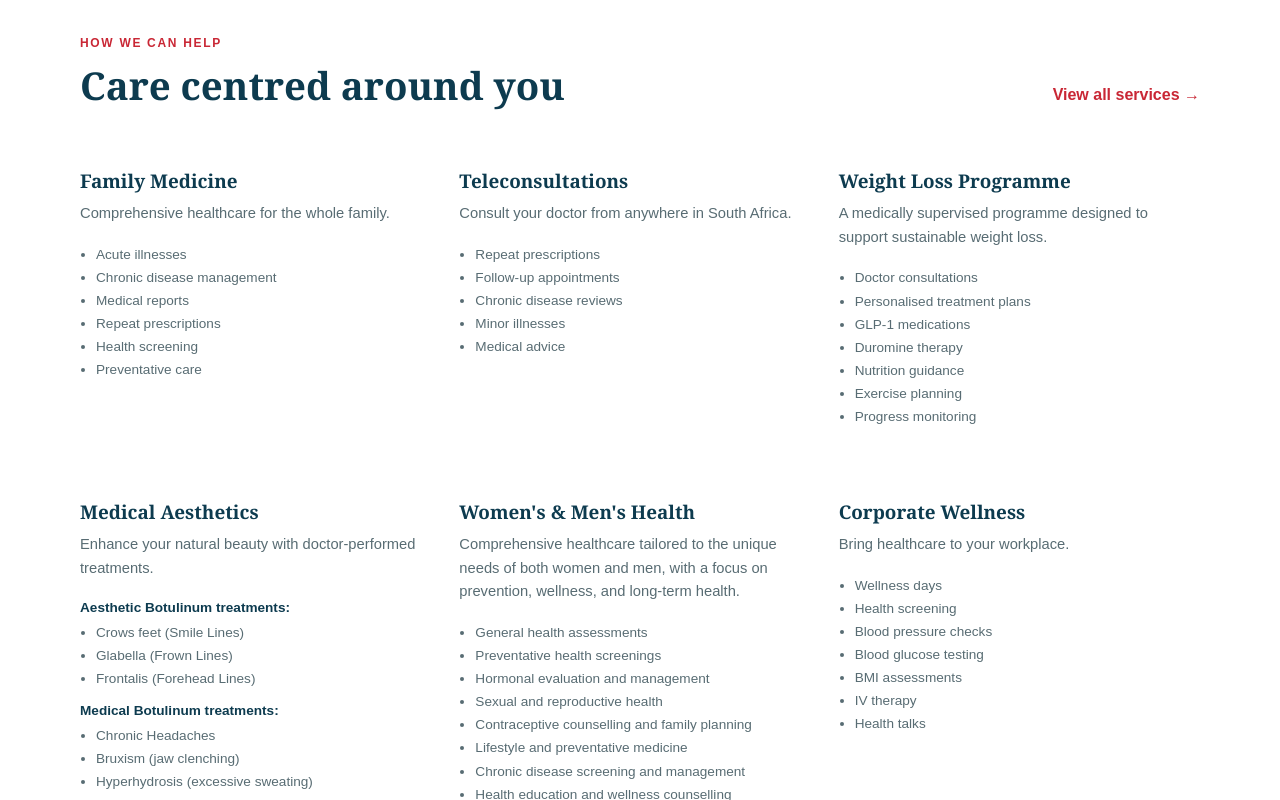
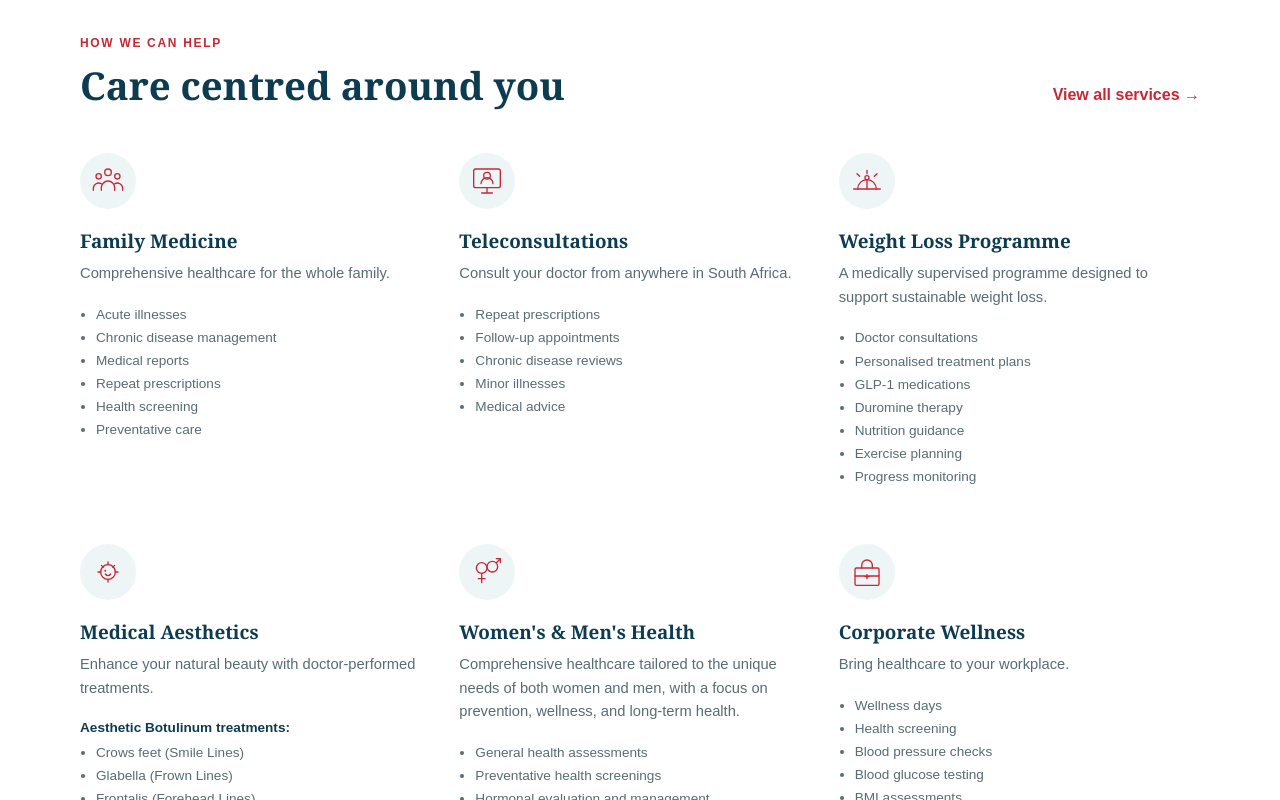
Before and after one commit to codenamelevi/houzemedics-medical-centre-netlify-ready, a React (Vite) app: page / in a window 1280 px wide. Shown: the part 665-1465 px from the top of the page. Built offline with nearby package versions, Linux system fonts and the light colour scheme.

Commit message:
Add SVG icons to all service cards on home and services pages

```diff
--- a/src/main.jsx
+++ b/src/main.jsx
@@ -21,15 +21,86 @@ function whatsappBookLink(serviceName) {
   return `https://wa.me/${WHATSAPP_NUMBER}?text=${text}`;
 }
 
+const SERVICE_ICONS = {
+  family: (
+    <svg viewBox="0 0 48 48" fill="none" stroke="currentColor" strokeWidth="2" strokeLinecap="round" strokeLinejoin="round" aria-hidden="true">
+      <circle cx="24" cy="11" r="5"/>
+      <path d="M14 38v-4a10 10 0 0 1 20 0v4"/>
+      <circle cx="10" cy="17" r="4"/>
+      <path d="M2 38v-3a8 8 0 0 1 12-6.9"/>
+      <circle cx="38" cy="17" r="4"/>
+      <path d="M46 38v-3a8 8 0 0 0-12-6.9"/>
+    </svg>
+  ),
+  teleconsult: (
+    <svg viewBox="0 0 48 48" fill="none" stroke="currentColor" strokeWidth="2" strokeLinecap="round" strokeLinejoin="round" aria-hidden="true">
+      <rect x="4" y="6" width="40" height="28" rx="3"/>
+      <path d="M16 42h16M24 34v8"/>
+      <circle cx="24" cy="16" r="5"/>
+      <path d="M15 28a9 9 0 0 1 18 0"/>
+    </svg>
+  ),
+  homeVisit: (
+    <svg viewBox="0 0 48 48" fill="none" stroke="currentColor" strokeWidth="2" strokeLinecap="round" strokeLinejoin="round" aria-hidden="true">
+      <path d="M4 22L24 5l20 17"/>
+      <path d="M8 18.5V42h32V18.5"/>
+      <rect x="18" y="28" width="12" height="14"/>
+      <path d="M24 19v8M20 23h8"/>
+    </svg>
+  ),
+  weightLoss: (
+    <svg viewBox="0 0 48 48" fill="none" stroke="currentColor" strokeWidth="2" strokeLinecap="round" strokeLinejoin="round" aria-hidden="true">
+      <path d="M10 36a14 14 0 0 1 28 0"/>
+      <line x1="24" y1="22" x2="24" y2="36"/>
+      <circle cx="24" cy="19" r="3"/>
+      <line x1="4" y1="36" x2="44" y2="36"/>
+      <line x1="24" y1="8" x2="24" y2="13"/>
+      <line x1="9" y1="13" x2="13" y2="17"/>
+      <line x1="39" y1="13" x2="35" y2="17"/>
+    </svg>
+  ),
+  aesthetic: (
+    <svg viewBox="0 0 48 48" fill="none" stroke="currentColor" strokeWidth="2" strokeLinecap="round" strokeLinejoin="round" aria-hidden="true">
+      <circle cx="24" cy="24" r="11"/>
+      <path d="M24 13V9M13 24H9M24 35v4M35 24h4"/>
+      <path d="M16.9 16.9l-2.8-2.8M31.1 16.9l2.8-2.8"/>
+      <circle cx="20" cy="22" r="1.5" fill="currentColor" stroke="none"/>
+      <path d="M20 27c1.1 1.5 2.8 2.5 4 2.5s2.9-1 4-2.5"/>
+    </svg>
+  ),
+  womensHealth: (
+    <svg viewBox="0 0 48 48" fill="none" stroke="currentColor" strokeWidth="2" strokeLinecap="round" strokeLinejoin="round" aria-hidden="true">
+      <circle cx="16" cy="18" r="8"/>
+      <line x1="16" y1="26" x2="16" y2="40"/>
+      <line x1="11" y1="34" x2="21" y2="34"/>
+      <circle cx="32" cy="16" r="8"/>
+      <line x1="38" y1="10" x2="44" y2="4"/>
+      <line x1="44" y1="4" x2="44" y2="10"/>
+      <line x1="38" y1="4" x2="44" y2="4"/>
+    </svg>
+  ),
+  corporate: (
+    <svg viewBox="0 0 48 48" fill="none" stroke="currentColor" strokeWidth="2" strokeLinecap="round" strokeLinejoin="round" aria-hidden="true">
+      <rect x="6" y="18" width="36" height="26" rx="2"/>
+      <path d="M16 18v-4a8 8 0 0 1 16 0v4"/>
+      <line x1="24" y1="28" x2="24" y2="34"/>
+      <line x1="21" y1="31" x2="27" y2="31"/>
+      <path d="M6 30h36"/>
+    </svg>
+  ),
+};
+
 const services = [
   {
     name: 'Family Medicine',
+    iconKey: 'family',
     description: 'Comprehensive healthcare for the whole family.',
     includes: ['Acute illnesses', 'Chronic disease management', 'Medical reports', 'Repeat prescriptions', 'Health screening', 'Preventative care'],
     homeShow: true,
   },
   {
     name: 'Teleconsultations',
+    iconKey: 'teleconsult',
     description: 'Consult your doctor from anywhere in South Africa.',
     includes: ['Repeat prescriptions', 'Follow-up appointments', 'Chronic disease reviews', 'Minor illnesses', 'Medical advice'],
     includesLabel: 'Ideal for',
@@ -37,18 +108,21 @@ const services = [
   },
   {
     name: 'Home Visits',
+    iconKey: 'homeVisit',
     description: 'Receive professional medical care in the comfort of your home.',
     includes: ['Elderly patients', 'Busy professionals', 'Patients with mobility challenges', 'Families', 'Palliative care support'],
     includesLabel: 'Suitable for',
   },
   {
     name: 'Weight Loss Programme',
+    iconKey: 'weightLoss',
     description: 'A medically supervised programme designed to support sustainable weight loss.',
     includes: ['Doctor consultations', 'Personalised treatment plans', 'GLP-1 medications', 'Duromine therapy', 'Nutrition guidance', 'Exercise planning', 'Progress monitoring'],
     homeShow: true,
   },
   {
     name: 'Medical Aesthetics',
+    iconKey: 'aesthetic',
     description: 'Enhance your natural beauty with doctor-performed treatments.',
     includesGroups: [
       {
@@ -64,6 +138,7 @@ const services = [
   },
   {
     name: "Women's & Men's Health",
+    iconKey: 'womensHealth',
     description: "Comprehensive healthcare tailored to the unique needs of both women and men, with a focus on prevention, wellness, and long-term health.",
     includes: [
       'General health assessments',
@@ -79,6 +154,7 @@ const services = [
   },
   {
     name: 'Corporate Wellness',
+    iconKey: 'corporate',
     description: 'Bring healthcare to your workplace.',
     includes: ['Wellness days', 'Health screening', 'Blood pressure checks', 'Blood glucose testing', 'BMI assessments', 'IV therapy', 'Health talks'],
     includesLabel: 'Services include',
@@ -403,11 +479,14 @@ function WhatsAppButton({ serviceName, service, className = 'button', children }
 // ── Service card ─────────────────────────────────────────────────────────────
 
 function ServiceCard({ service, showBook = false, plain = false }) {
+  const icon = service.iconKey ? SERVICE_ICONS[service.iconKey] : null;
   return (
     <article className={`service-card${plain ? ' service-card-plain' : ''}`}>
       {service.image
         ? <img className="service-photo" src={service.image} alt="" loading="lazy" />
-        : (!plain && <div className="service-icon" aria-hidden="true">+</div>)}
+        : icon
+          ? <div className="service-svg-icon" aria-hidden="true">{icon}</div>
+          : (!plain && <div className="service-icon" aria-hidden="true">+</div>)}
       <h3>{service.name}</h3>
       <p>{service.description}</p>
       {service.includes && (
--- a/src/styles.css
+++ b/src/styles.css
@@ -6,6 +6,11 @@
 
 /* Homepage service cards — no border */
 .service-card-plain{border:none;background:transparent;padding:16px 0 10px}.service-card-plain .service-icon{background:var(--pale)}
+
+/* Service SVG icon */
+.service-svg-icon{display:flex;align-items:center;justify-content:center;width:56px;height:56px;border-radius:50%;background:var(--pale);color:var(--red);flex-shrink:0;margin-bottom:4px}
+.service-svg-icon svg{width:32px;height:32px}
+.service-card-plain .service-svg-icon{background:var(--pale)}
 
 /* Service includes list */
 .service-includes{margin:0 0 12px;padding:0 0 0 16px;color:var(--muted);font-size:.85rem;line-height:1.7}
```
Also changed, not shown: attached_assets/image_1785338320092.png (added).
